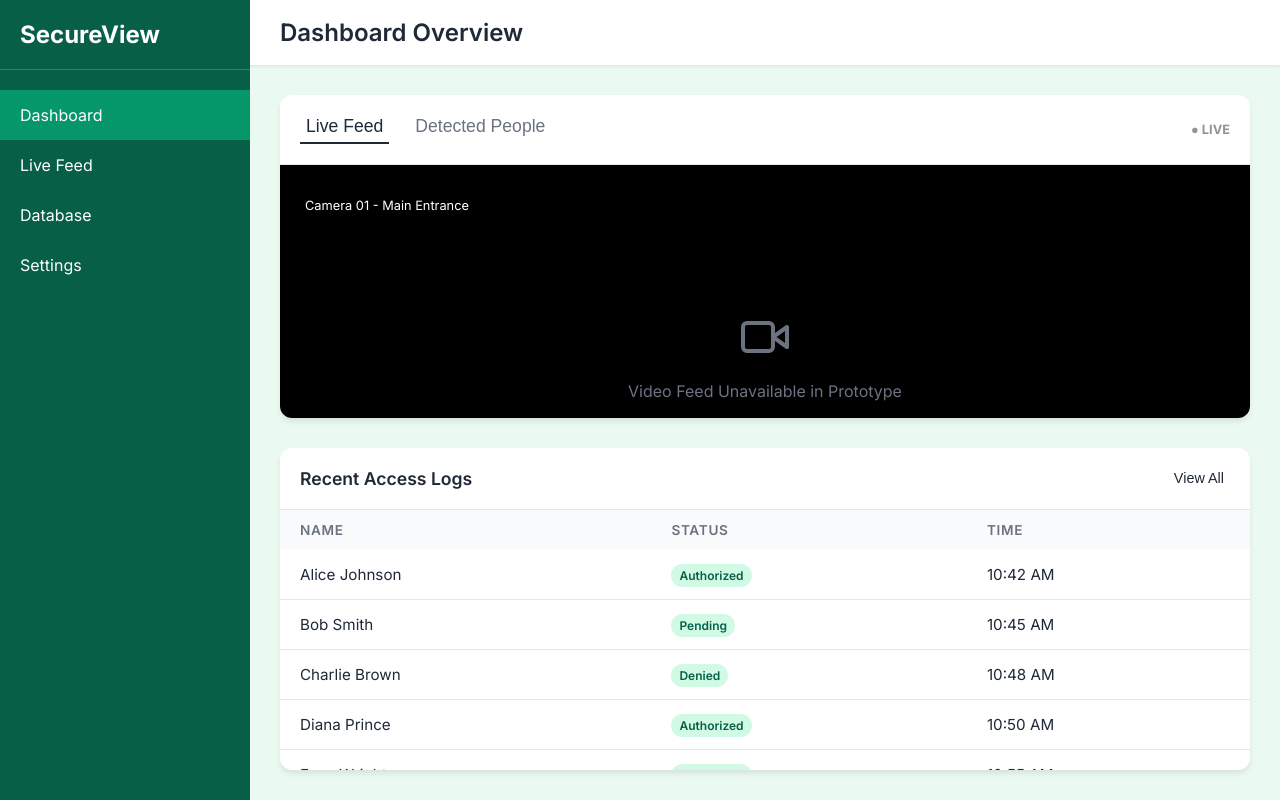
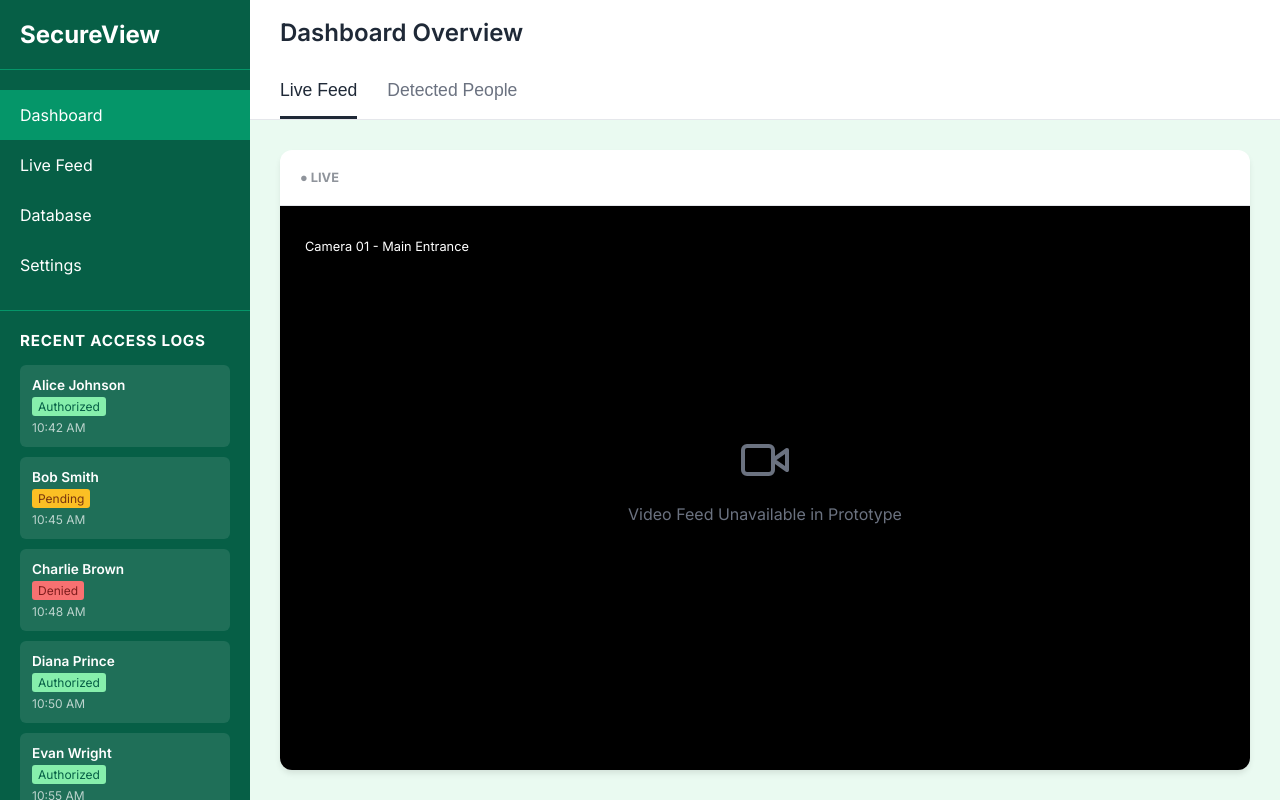
Before and after one commit to ElAmoen3D/cuhackit-26-brown, a Vue app in the folder hackathon-frontend/: page / in a window 1280 px wide. Built offline with nearby package versions, Linux system fonts and the light colour scheme.

Commit message:
Made some changes pt1

```diff
--- a/hackathon-frontend/src/components/Dashboard.vue
+++ b/hackathon-frontend/src/components/Dashboard.vue
@@ -33,6 +33,18 @@ const detectedPeople = ref([
           <li>Settings</li>
         </ul>
       </nav>
+
+      <!-- Recent Access Logs in Sidebar -->
+      <div class="sidebar-logs">
+        <h4>Recent Access Logs</h4>
+        <div class="logs-container">
+          <div v-for="person in people" :key="person.id" class="log-item">
+            <div class="log-name">{{ person.name }}</div>
+            <div class="log-status" :class="person.status.toLowerCase()">{{ person.status }}</div>
+            <div class="log-time">{{ person.time }}</div>
+          </div>
+        </div>
+      </div>
     </aside>
 
     <!-- Main Content -->
@@ -43,28 +55,30 @@ const detectedPeople = ref([
         <button class="login-btn">Login</button>
       </header>
 
-      <!-- Dashboard Grid -->
-      <div class="dashboard-grid">
-        <!-- Live Feed Section -->
-        <div class="card camera-card">
-          <div class="card-header">
-            <div class="tabs">
+      <!-- Tabs for Live Feed and Detected People -->
+      <div class="main-tabs">
         <button
-                :class="['tab-btn', { active: activeTab === 'live' }]"
+          :class="['main-tab-btn', { active: activeTab === 'live' }]"
           @click="activeTab = 'live'"
         >
           Live Feed
         </button>
         <button
-                :class="['tab-btn', { active: activeTab === 'detected' }]"
+          :class="['main-tab-btn', { active: activeTab === 'detected' }]"
           @click="activeTab = 'detected'"
         >
           Detected People
         </button>
       </div>
-            <span v-if="activeTab === 'live'" class="live-indicator">● LIVE</span>
+
+      <!-- Dashboard Grid -->
+      <div class="dashboard-grid">
+        <!-- Live Feed Section -->
+        <div v-if="activeTab === 'live'" class="card camera-card full-width">
+          <div class="card-header">
+            <span class="live-indicator">● LIVE</span>
           </div>
-          <div v-if="activeTab === 'live'" class="video-placeholder">
+          <div class="video-placeholder">
             <div class="camera-overlay">
               <p>Camera 01 - Main Entrance</p>
             </div>
@@ -74,7 +88,14 @@ const detectedPeople = ref([
               <p>Video Feed Unavailable in Prototype</p>
             </div>
           </div>
-          <div v-else class="detected-container">
+        </div>
+
+        <!-- Detected People Section -->
+        <div v-if="activeTab === 'detected'" class="card detected-card full-width">
+          <div class="card-header">
+            <h3>Detected People</h3>
+          </div>
+          <div class="detected-container">
             <div v-for="person in detectedPeople" :key="person.id" class="detected-item">
               <div class="person-info">
                 <span class="person-name">{{ person.name }}</span>
@@ -82,36 +103,6 @@ const detectedPeople = ref([
               </div>
               <button v-if="person.type === 'unknown'" class="add-person-btn">Add Person</button>
             </div>
-          </div>
-        </div>
-
-        <!-- Database Section -->
-        <div class="card database-card">
-          <div class="card-header">
-            <h3>Recent Access Logs</h3>
-            <button class="view-all-btn">View All</button>
-          </div>
-          <div class="table-container">
-            <table>
-              <thead>
-                <tr>
-                  <th>Name</th>
-                  <th>Status</th>
-                  <th>Time</th>
-                </tr>
-              </thead>
-              <tbody>
-                <tr v-for="person in people" :key="person.id">
-                  <td>{{ person.name }}</td>
-                  <td>
-                    <span :class="['status-badge', person.status.toLowerCase()]">
-                      {{ person.status }}
-                    </span>
-                  </td>
-                  <td>{{ person.time }}</td>
-                </tr>
-              </tbody>
-            </table>
           </div>
         </div>
       </div>
@@ -135,11 +126,13 @@ const detectedPeople = ref([
   color: white;
   display: flex;
   flex-direction: column;
+  overflow-y: auto;
 }
 
 .logo {
   padding: 20px;
   border-bottom: 1px solid #059669;
+  flex-shrink: 0;
 }
 
 .logo h2 {
@@ -152,6 +145,7 @@ const detectedPeople = ref([
   list-style: none;
   padding: 0;
   margin: 20px 0;
+  flex-shrink: 0;
 }
 
 .sidebar nav li {
@@ -163,6 +157,75 @@ const detectedPeople = ref([
 .sidebar nav li:hover, .sidebar nav li.active {
   background-color: #059669;
   border-left: 4px solid var(--vt-c-green-light);
+}
+
+/* Sidebar Recent Access Logs */
+.sidebar-logs {
+  flex: 1;
+  padding: 20px;
+  border-top: 1px solid #059669;
+  overflow-y: auto;
+}
+
+.sidebar-logs h4 {
+  margin: 0 0 15px 0;
+  font-size: 0.95rem;
+  color: var(--vt-c-green-light);
+  text-transform: uppercase;
+  letter-spacing: 0.05em;
+}
+
+.logs-container {
+  display: flex;
+  flex-direction: column;
+  gap: 10px;
+}
+
+.log-item {
+  background: rgba(255, 255, 255, 0.1);
+  padding: 12px;
+  border-radius: 6px;
+  font-size: 0.85rem;
+  border-left: 3px solid var(--vt-c-green-light);
+}
+
+.log-name {
+  font-weight: 600;
+  color: white;
+  margin-bottom: 4px;
+  text-overflow: ellipsis;
+  overflow: hidden;
+  white-space: nowrap;
+}
+
+.log-status {
+  font-size: 0.75rem;
+  padding: 2px 6px;
+  border-radius: 3px;
+  display: inline-block;
+  margin-bottom: 4px;
+  background-color: rgba(255, 255, 255, 0.2);
+  color: white;
+}
+
+.log-status.authorized {
+  background-color: #86efac;
+  color: #065f46;
+}
+
+.log-status.pending {
+  background-color: #fbbf24;
+  color: #78350f;
+}
+
+.log-status.denied {
+  background-color: #f87171;
+  color: #7f1d1d;
+}
+
+.log-time {
+  font-size: 0.75rem;
+  color: rgba(255, 255, 255, 0.7);
 }
 
 /* Main Content */
@@ -208,11 +271,11 @@ const detectedPeople = ref([
 /* Dashboard Grid */
 .dashboard-grid {
   padding: 30px;
-  display: grid;
-  grid-template-columns: 1fr;
+  display: flex;
   gap: 30px;
   overflow-y: auto;
   height: 100%;
+  flex: 1;
 }
 
 .card {
@@ -222,6 +285,11 @@ const detectedPeople = ref([
   display: flex;
   flex-direction: column;
   overflow: hidden;
+}
+
+.card.full-width {
+  width: 100%;
+  flex: 1;
 }
 
 .card-header {
@@ -239,26 +307,34 @@ const detectedPeople = ref([
   color: var(--vt-c-green-dark);
 }
 
-/* Tabs */
-.tabs {
+/* Main Tabs */
+.main-tabs {
+  padding: 0 30px;
   display: flex;
-  gap: 20px;
+  gap: 30px;
+  border-bottom: 1px solid #e5e7eb;
+  background: white;
 }
 
-.tab-btn {
+.main-tab-btn {
   background: none;
   border: none;
   font-size: 1.1rem;
   font-weight: 500;
   color: #6b7280;
   cursor: pointer;
-  padding-bottom: 5px;
-  border-bottom: 2px solid transparent;
+  padding: 15px 0;
+  border-bottom: 3px solid transparent;
+  transition: all 0.2s;
 }
 
-.tab-btn.active {
+.main-tab-btn.active {
   color: var(--vt-c-green-dark);
   border-bottom-color: var(--vt-c-green-dark);
+}
+
+.main-tab-btn:hover {
+  color: var(--vt-c-green-dark);
 }
 
 /* Live Feed Specifics */
@@ -278,7 +354,7 @@ const detectedPeople = ref([
 .video-placeholder {
   background-color: #000;
   flex: 1;
-  min-height: 400px;
+  min-height: 500px;
   position: relative;
   display: flex;
   align-items: center;
@@ -304,8 +380,12 @@ const detectedPeople = ref([
 /* Detected People Tab */
 .detected-container {
   padding: 20px;
-  min-height: 400px;
+  flex: 1;
   background-color: #f9fafb;
+  overflow-y: auto;
+  display: grid;
+  grid-template-columns: repeat(auto-fill, minmax(300px, 1fr));
+  gap: 15px;
 }
 
 .detected-item {
@@ -313,10 +393,9 @@ const detectedPeople = ref([
   padding: 15px;
   border-radius: 8px;
   border: 1px solid #e5e7eb;
-  margin-bottom: 10px;
   display: flex;
-  justify-content: space-between;
-  align-items: center;
+  flex-direction: column;
+  gap: 10px;
 }
 
 .person-info {
@@ -362,68 +441,18 @@ const detectedPeople = ref([
   background-color: var(--vt-c-green);
 }
 
-/* Database Specifics */
-.view-all-btn {
-  background: none;
-  border: none;
-  color: var(--vt-c-green-dark);
-  cursor: pointer;
-  font-size: 0.9rem;
-}
-
-.table-container {
-  padding: 0;
-  overflow-x: auto;
-}
-
-table {
-  width: 100%;
-  border-collapse: collapse;
-  text-align: left;
-}
-
-th {
-  background-color: #f9fafb;
-  padding: 12px 20px;
-  font-weight: 600;
-  font-size: 0.85rem;
-  color: #6b7280;
-  text-transform: uppercase;
-  letter-spacing: 0.05em;
-}
-
-td {
-  padding: 15px 20px;
-  border-bottom: 1px solid #e5e7eb;
-  font-size: 0.95rem;
-}
-
-.status-badge {
-  padding: 4px 8px;
-  border-radius: 9999px;
-  font-size: 0.75rem;
-  font-weight: 600;
-}
-
-.status-badge.authorized {
-  background-color: #d1fae5;
-  color: #065f46;
-}
-
-.status-badge.pending {
-  background-color: #d1fae5;
-  color: #065f46;
-}
-
-.status-badge.denied {
-  background-color: #d1fae5;
-  color: #065f46;
-}
-
 /* Responsive */
 @media (max-width: 1024px) {
   .dashboard-grid {
-    grid-template-columns: 1fr;
+    flex-direction: column;
+  }
+
+  .sidebar {
+    width: 200px;
+  }
+
+  .sidebar-logs {
+    max-height: 300px;
   }
 }
 </style>
```
Lines whose indentation alone changed are shown as unchanged.
